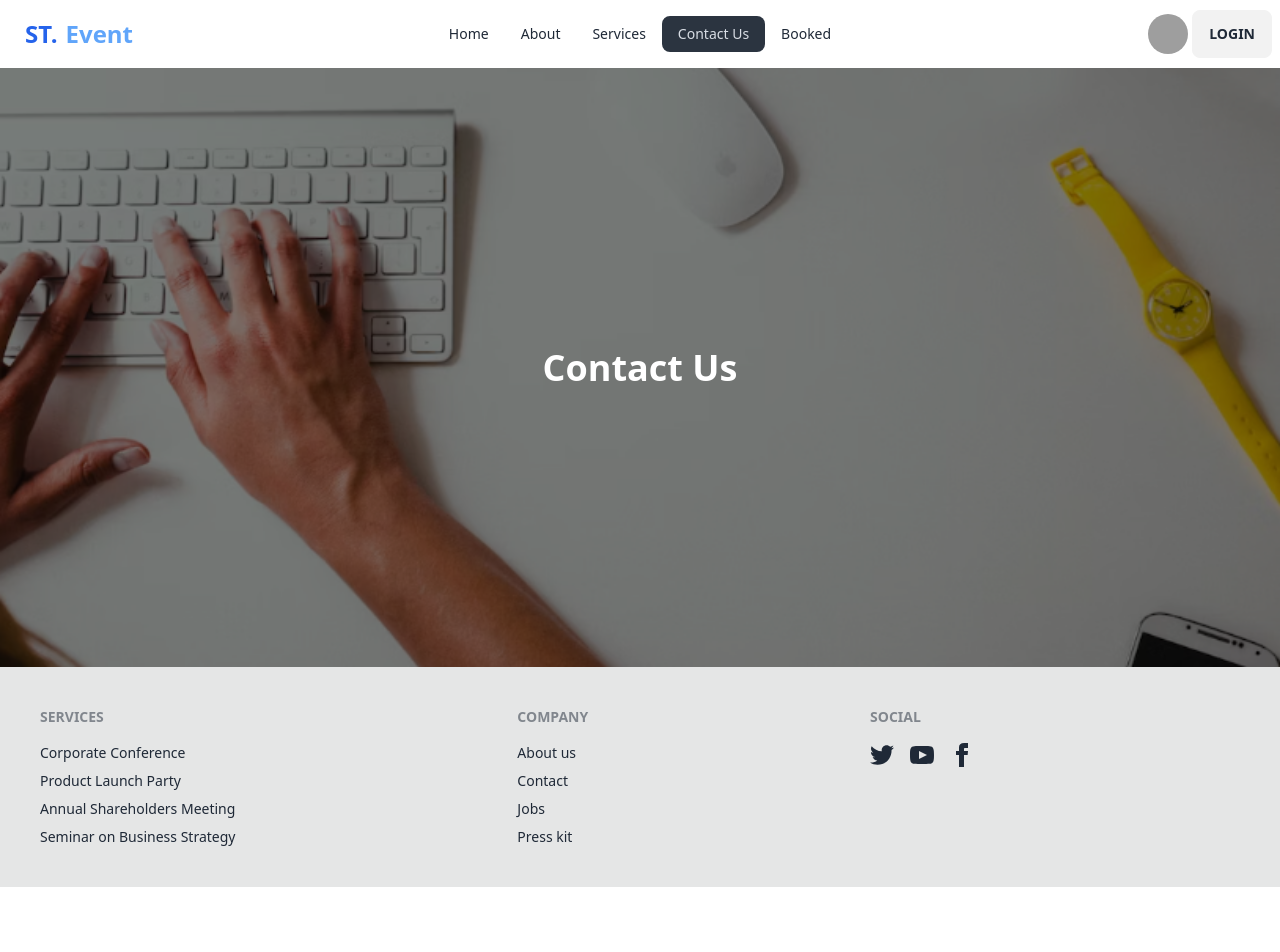
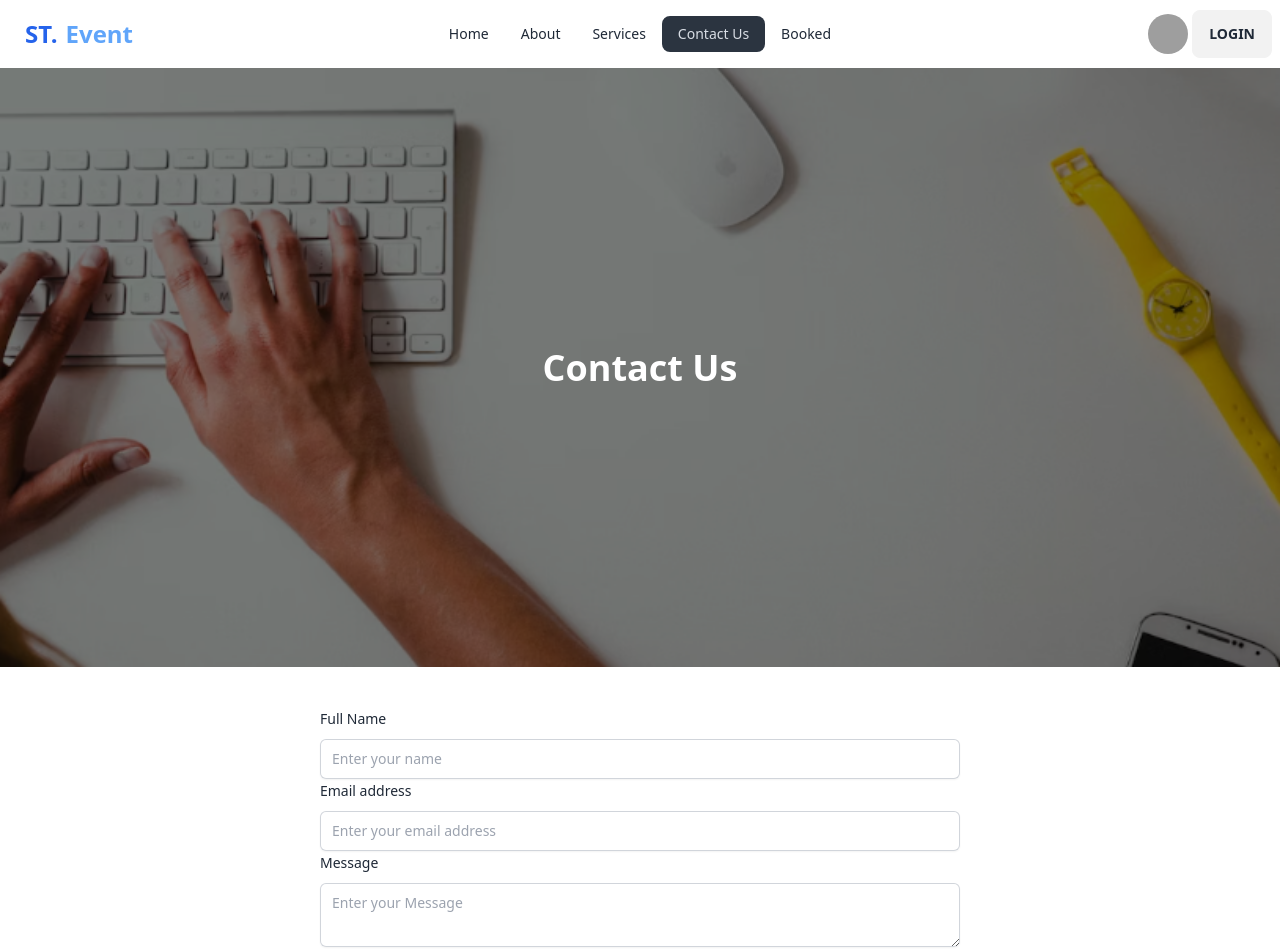
Before and after one commit to shehabweb1/st-event-management, a React (Vite) app: page /contact in a window 1280 px wide. Shown: the top 952 px of the page. Before the commit the page ends 887 px from the top, so only its background shows below. Built offline with nearby package versions, Linux system fonts and the light colour scheme; grey boxes are pictures that could not be loaded.

Commit message:
Complete Contact Page

```diff
--- a/src/component/Contact/Contact.jsx
+++ b/src/component/Contact/Contact.jsx
@@ -1,11 +1,73 @@
 import React from "react";
 import Banner from "../Banner/Banner";
 import contactImg from "../../assets/contact.png";
+import { BsFillSendFill } from "react-icons/bs";
 
 const Contact = () => {
 	return (
 		<div>
 			<Banner bannerImg={contactImg} bannerTitle="Contact Us" />
+			<div className="my-10">
+				<form className="lg:w-1/2 mx-auto">
+					<div>
+						<label
+							htmlFor="name"
+							className="block text-sm font-medium leading-6 "
+						>
+							Full Name
+						</label>
+						<div className="mt-2">
+							<input
+								id="name"
+								name="name"
+								type="text"
+								autoComplete="name"
+								className="block w-full rounded-md border-0 py-2 px-3  shadow-sm ring-1 ring-inset ring-gray-300 placeholder:text-gray-400 focus:ring-2 focus:ring-inset focus:ring-indigo-600 sm:text-sm sm:leading-6"
+								placeholder="Enter your name"
+							/>
+						</div>
+					</div>
+					<div>
+						<label
+							htmlFor="email"
+							className="block text-sm font-medium leading-6 "
+						>
+							Email address
+						</label>
+						<div className="mt-2">
+							<input
+								id="email"
+								name="email"
+								type="email"
+								autoComplete="email"
+								required
+								className="block w-full rounded-md border-0 py-2 px-3  shadow-sm ring-1 ring-inset ring-gray-300 placeholder:text-gray-400 focus:ring-2 focus:ring-inset focus:ring-indigo-600 sm:text-sm sm:leading-6"
+								placeholder="Enter your email address"
+							/>
+						</div>
+					</div>
+					<div>
+						<label
+							htmlFor="message"
+							className="block text-sm font-medium leading-6 "
+						>
+							Message
+						</label>
+						<div className="mt-2">
+							<textarea
+								id="message"
+								name="message"
+								required
+								className="block  w-full rounded-md border-0 py-2 px-3  shadow-sm ring-1 ring-inset ring-gray-300 placeholder:text-gray-400 focus:ring-2 focus:ring-inset focus:ring-indigo-600 sm:text-sm sm:leading-6"
+								placeholder="Enter your Message"
+							></textarea>
+						</div>
+					</div>
+					<button className="btn items-center bg-blue-700 hover:bg-blue-800 text-white font-semibold text-lg mt-2 ms-auto block">
+						<BsFillSendFill className="inline-block" /> Send
+					</button>
+				</form>
+			</div>
 		</div>
 	);
 };
```
